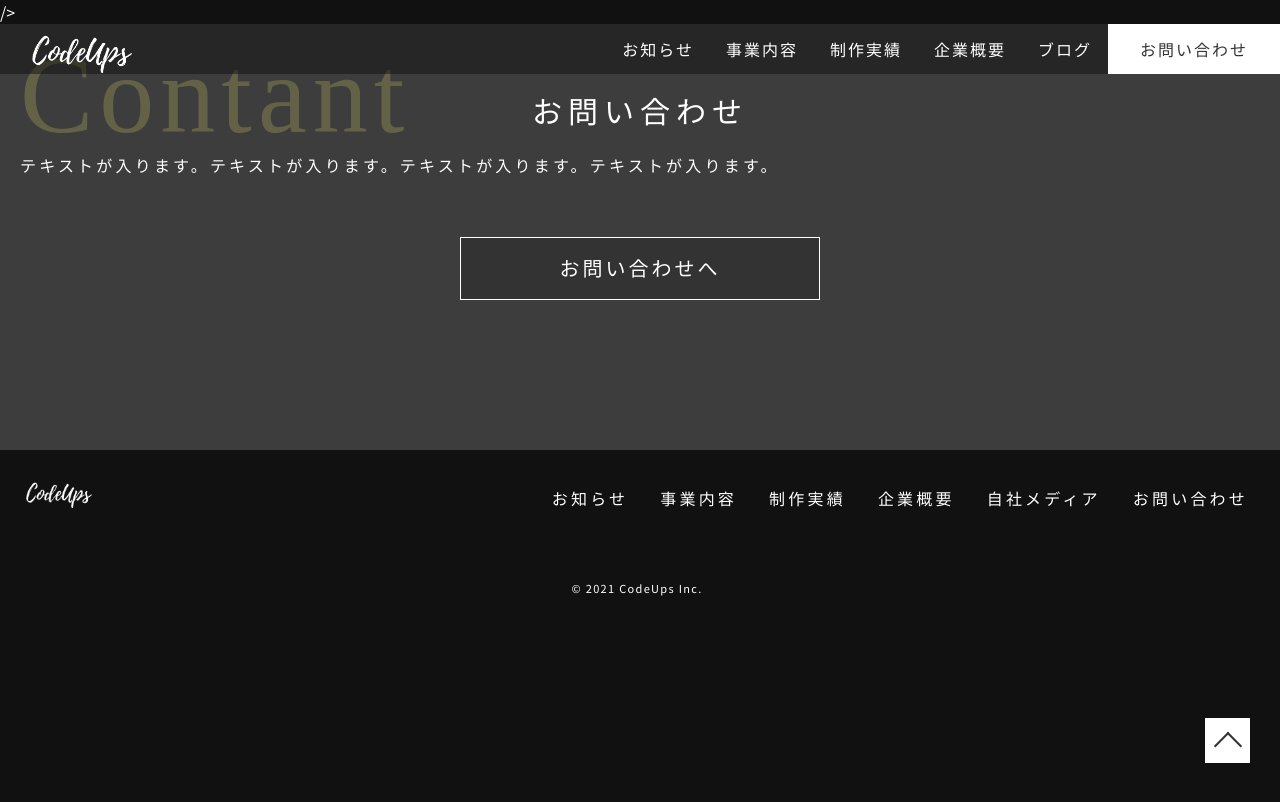
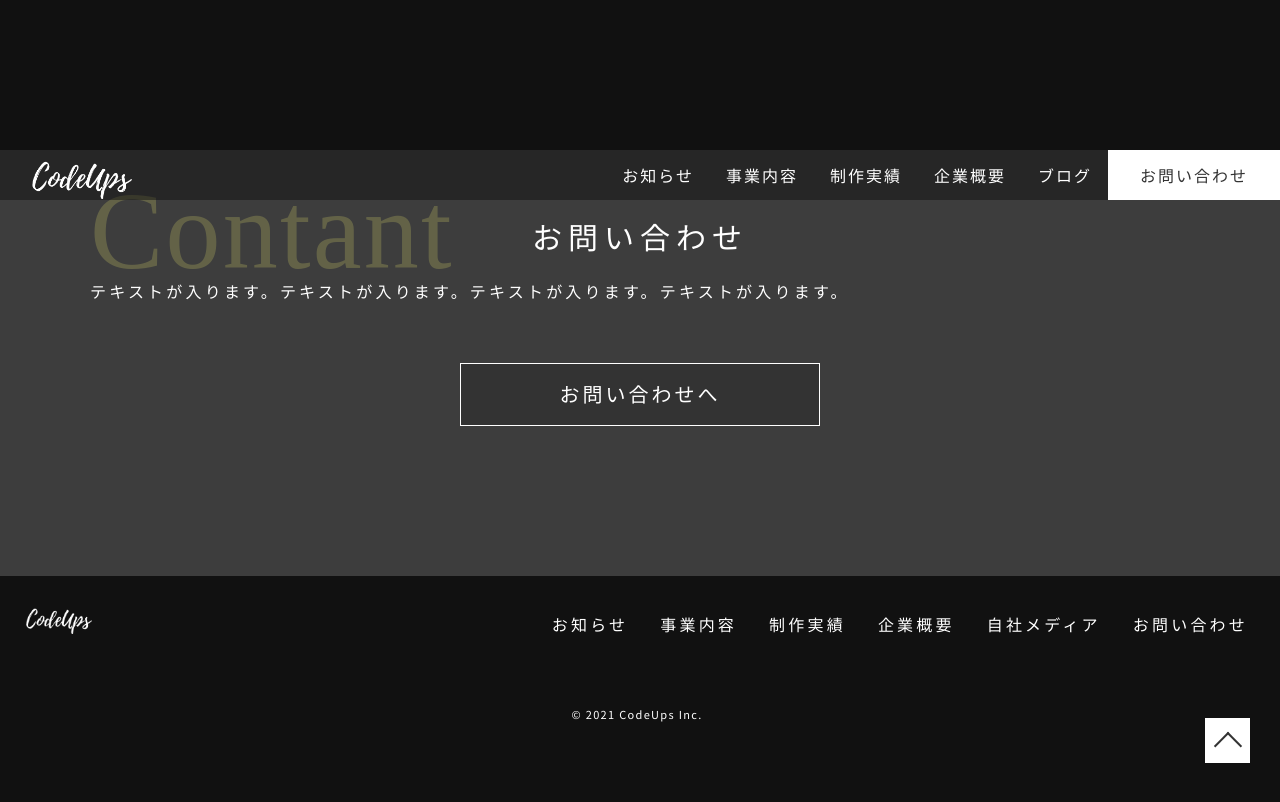
Before and after one commit to shy-sys/codeup, a website: page index.html in a window 1280 px wide. Drawn offline with nearby package versions, Linux system fonts and the light colour scheme.

Commit message:
no message

```diff
--- a/index.html
+++ b/index.html
@@ -23,7 +23,6 @@
     <link
       href="https://fonts.googleapis.com/css2?family=Noto+Sans+JP:wght@400;500;700&family=Noto+Serif+JP&display=swap"
       rel="stylesheet"
-    />
     />
     <!-- css -->
     <link rel="stylesheet" href="./css/styles.css" />
@@ -97,9 +96,13 @@
       </div>
     </header>
 
+    <section></section>
+
+    <section></section>
+
     <!-- contact -->
     <section class="p-contact">
-      <div class="p-contact__inner">
+      <div class="l-inner p-contact__inner">
         <h2 class="p-contact__title p-section__title">お問い合わせ</h2>
         <div class="p-contact__text">
           テキストが入ります。テキストが入ります。テキストが入ります。テキストが入ります。
--- a/src/sass/layout/_l-inner.scss
+++ b/src/sass/layout/_l-inner.scss
@@ -1,6 +1,6 @@
 @use "global" as *;
 
-.inner {
+.l-inner {
   width: 100%;
   padding-right: $padding-sp;
   padding-left: $padding-sp;
--- a/src/sass/object/project/_p-contact.scss
+++ b/src/sass/object/project/_p-contact.scss
@@ -4,17 +4,12 @@
     width: 100%;
     background-color: #3d3d3d;
     padding: rem(64) 0;
+    margin-top: rem(120);
 
     @include mq("md") {
         padding: rem(64) 0 rem(150);
+        margin-top: rem(150);
     }
-}
-
-.p-contact__inner {
-    padding-right: rem(20);
-    padding-left: rem(20);
-    margin-right: auto;
-    margin-left: auto;
 }
 
 .p-contact__title {
@@ -40,11 +35,11 @@
     opacity: .2;
     font-family: $second-font-family;
     z-index: 1;
-    // transform: translateX(-50%);
     @include mq("md") {
         font-size: rem(110);
-        top: -75px;
+        top: -65px;
         left: 0;
+        letter-spacing: 0.02em;
     }
 }
 
--- a/src/sass/object/project/_p-header.scss
+++ b/src/sass/object/project/_p-header.scss
@@ -13,12 +13,13 @@
         padding-left: 0;
     }
 }
+
 .p-header {
+    position: fixed;
+    width: 100%;
     background-color: rgba(17, 17, 17, 0.5);
     height: rem(50);
     z-index: 1000;
-    position: fixed;
-    width: 100%;
 }
 
 .p-header__inner {
```
Also changed, not shown: css/styles.css, 1 other file.
